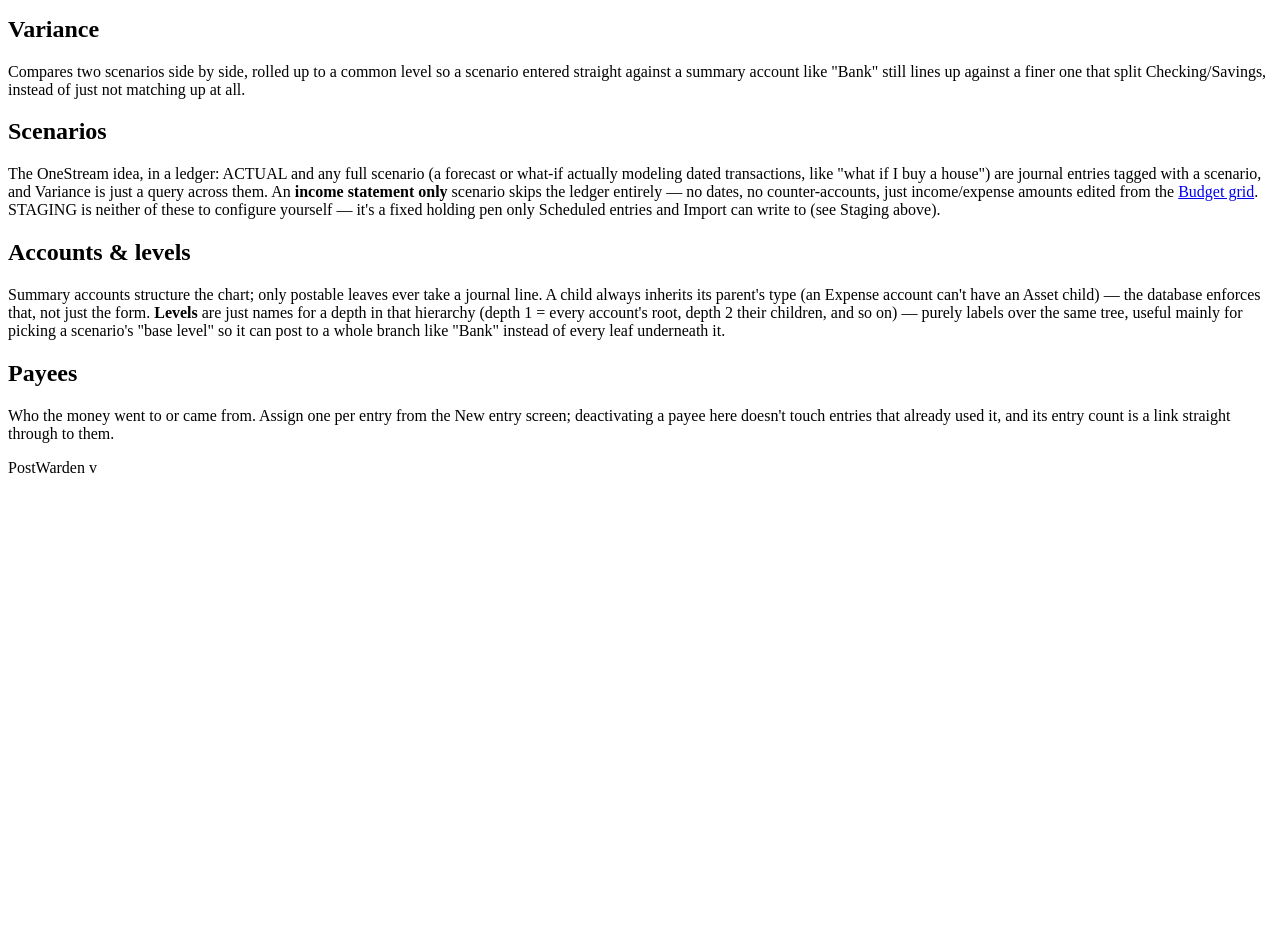
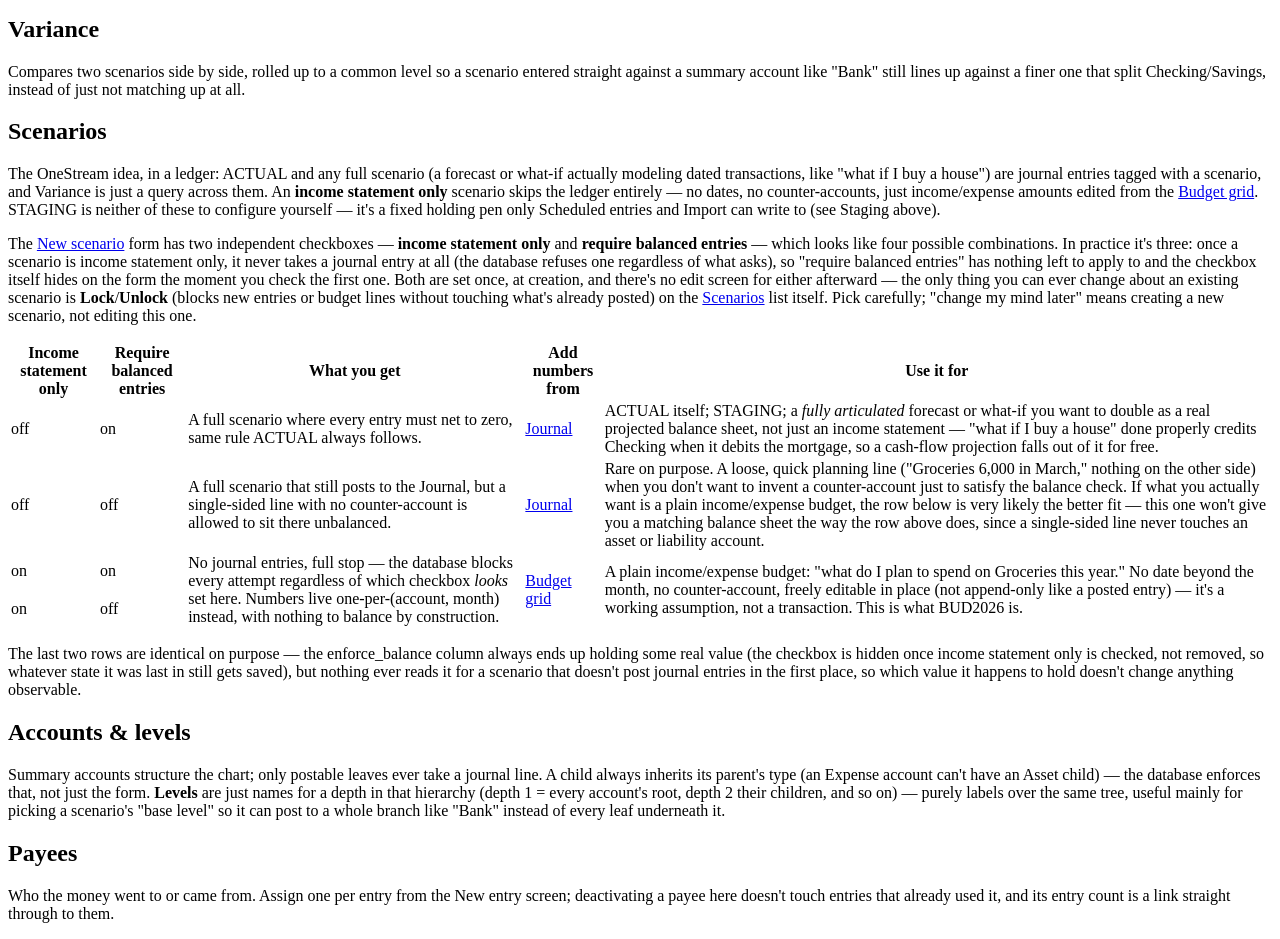
Before and after one commit to PostWardenLabs/PostWarden, a Python web app: template app/templates/help.html in a window 1280 px wide. Shown: the part 926-1865 px from the top of the page. Before the commit the page ends 1399 px from the top, so only its background shows below. Run offline with Jinja, Linux system fonts and the light colour scheme; the template is opened without the code that fills it, so the values that code supplies are empty.

Commit message:
Docs: explain the four income-statement-only × enforce-balance permutations in Help
The Scenarios help section (already linked from the "?" icon on
/scenarios, and from Budget grid's own section) covered the two-shape
split in passing but never actually explained enforce_balance at all,
or what "income statement only" + "require balanced entries" together
mean across all four checkbox combinations someone creating a scenario
actually sees.

Added a table.ledger table, one row per combination, covering: whether
it's behaviorally distinct (the last two collapse into one — once
income_statement_only, the database refuses every journal entry
regardless of enforce_balance, so that value is stored but never read;
laid out as two identical rows with rowspan rather than silently
folding them into three, since the reader came in expecting four and
deserves to see why two of them are the same one), where you actually
add numbers for each (Journal vs Budget grid), and when each is the
right call (ACTUAL/STAGING/a fully-articulated forecast that should
also read as a balance sheet vs. a loose single-sided planning line vs.
a plain income/expense budget). Also states plainly, once, up front:
neither checkbox can be edited after creation — no scenario edit route
exists, only create and toggle-lock — so "which one do I want" is a
one-time decision per scenario, not a setting to revisit.

Grounded directly in db/schema.sql's guard triggers and CHECK
constraints, SPEC.md decision 3, docs/SCHEMA.md's existing two-shape
table, and the actual /scenarios routes in app/main.py (verified there
really is no edit route) rather than paraphrased from memory. Verified
rendered — table structure, rowspan, and italics all correct — in the
running local instance.

Co-Authored-By: Claude Sonnet 5 <noreply@anthropic.com>

```diff
--- a/app/templates/help.html
+++ b/app/templates/help.html
@@ -89,6 +89,63 @@
       grid</a>. <span class="mono">STAGING</span> is neither of these to configure yourself — it's a fixed
       holding pen only Scheduled entries and Import can write to (see Staging above).
 
+    <p>The <a href="/scenarios">New scenario</a> form has two independent checkboxes — <strong>income statement
+      only</strong> and <strong>require balanced entries</strong> — which looks like four possible combinations.
+      In practice it's three: once a scenario is income statement only, it never takes a journal entry at all
+      (the database refuses one regardless of what asks), so "require balanced entries" has nothing left to
+      apply to and the checkbox itself hides on the form the moment you check the first one. Both are set once,
+      at creation, and there's no edit screen for either afterward — the only thing you can ever change about an
+      existing scenario is <strong>Lock</strong>/<strong>Unlock</strong> (blocks new entries or budget lines
+      without touching what's already posted) on the <a href="/scenarios">Scenarios</a> list itself. Pick
+      carefully; "change my mind later" means creating a new scenario, not editing this one.</p>
+
+    <table class="ledger">
+      <thead><tr>
+        <th>Income statement only</th><th>Require balanced entries</th><th>What you get</th>
+        <th>Add numbers from</th><th>Use it for</th>
+      </tr></thead>
+      <tbody>
+        <tr>
+          <td class="mono dim">off</td><td class="mono dim">on</td>
+          <td>A full scenario where every entry must net to zero, same rule ACTUAL always follows.</td>
+          <td><a href="/entries">Journal</a></td>
+          <td>ACTUAL itself; STAGING; a <em>fully articulated</em> forecast or what-if you want to double as a
+            real projected balance sheet, not just an income statement — "what if I buy a house" done properly
+            credits Checking when it debits the mortgage, so a cash-flow projection falls out of it for free.</td>
+        </tr>
+        <tr>
+          <td class="mono dim">off</td><td class="mono dim">off</td>
+          <td>A full scenario that still posts to the Journal, but a single-sided line with no counter-account
+            is allowed to sit there unbalanced.</td>
+          <td><a href="/entries">Journal</a></td>
+          <td>Rare on purpose. A loose, quick planning line ("Groceries 6,000 in March," nothing on the other
+            side) when you don't want to invent a counter-account just to satisfy the balance check. If what
+            you actually want is a plain income/expense budget, the row below is very likely the better fit —
+            this one won't give you a matching balance sheet the way the row above does, since a single-sided
+            line never touches an asset or liability account.</td>
+        </tr>
+        <tr>
+          <td class="mono dim">on</td><td class="mono dim">on</td>
+          <td rowspan="2">No journal entries, full stop — the database blocks every attempt regardless of which
+            checkbox <em>looks</em> set here. Numbers live one-per-(account, month) instead, with nothing to
+            balance by construction.</td>
+          <td rowspan="2"><a href="/budget">Budget grid</a></td>
+          <td rowspan="2">A plain income/expense budget: "what do I plan to spend on Groceries this year."
+            No date beyond the month, no counter-account, freely editable in place (not append-only like a
+            posted entry) — it's a working assumption, not a transaction. This is what <span class="mono">
+            BUD2026</span> is.</td>
+        </tr>
+        <tr>
+          <td class="mono dim">on</td><td class="mono dim">off</td>
+        </tr>
+      </tbody>
+    </table>
+    <p class="dim small">The last two rows are identical on purpose — the <span class="mono">enforce_balance</span>
+      column always ends up holding some real value (the checkbox is hidden once income statement only is
+      checked, not removed, so whatever state it was last in still gets saved), but nothing ever reads it for a
+      scenario that doesn't post journal entries in the first place, so which value it happens to hold doesn't
+      change anything observable.</p>
+
     <h2 id="accounts">Accounts &amp; levels</h2>
     <p>Summary accounts structure the chart; only postable leaves ever take a journal line. A child always
       inherits its parent's type (an Expense account can't have an Asset child) — the database enforces that,
```
